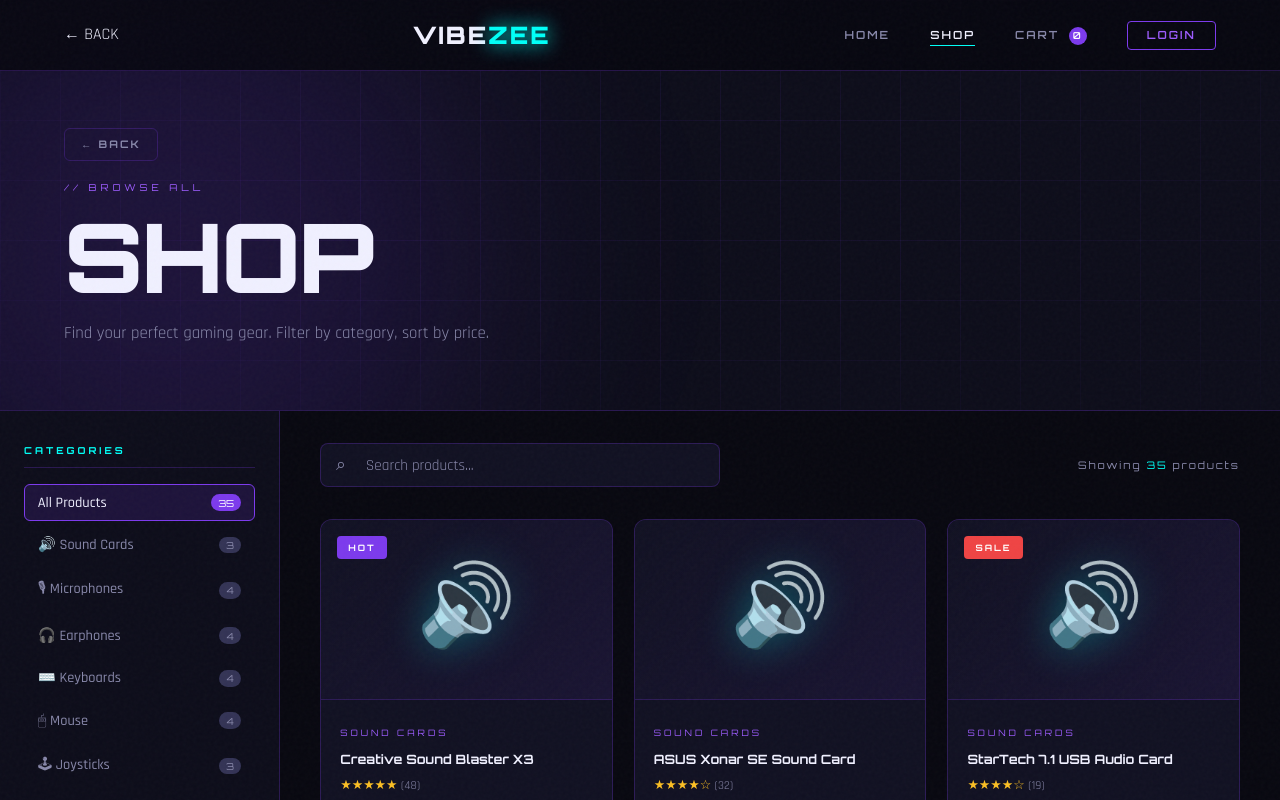
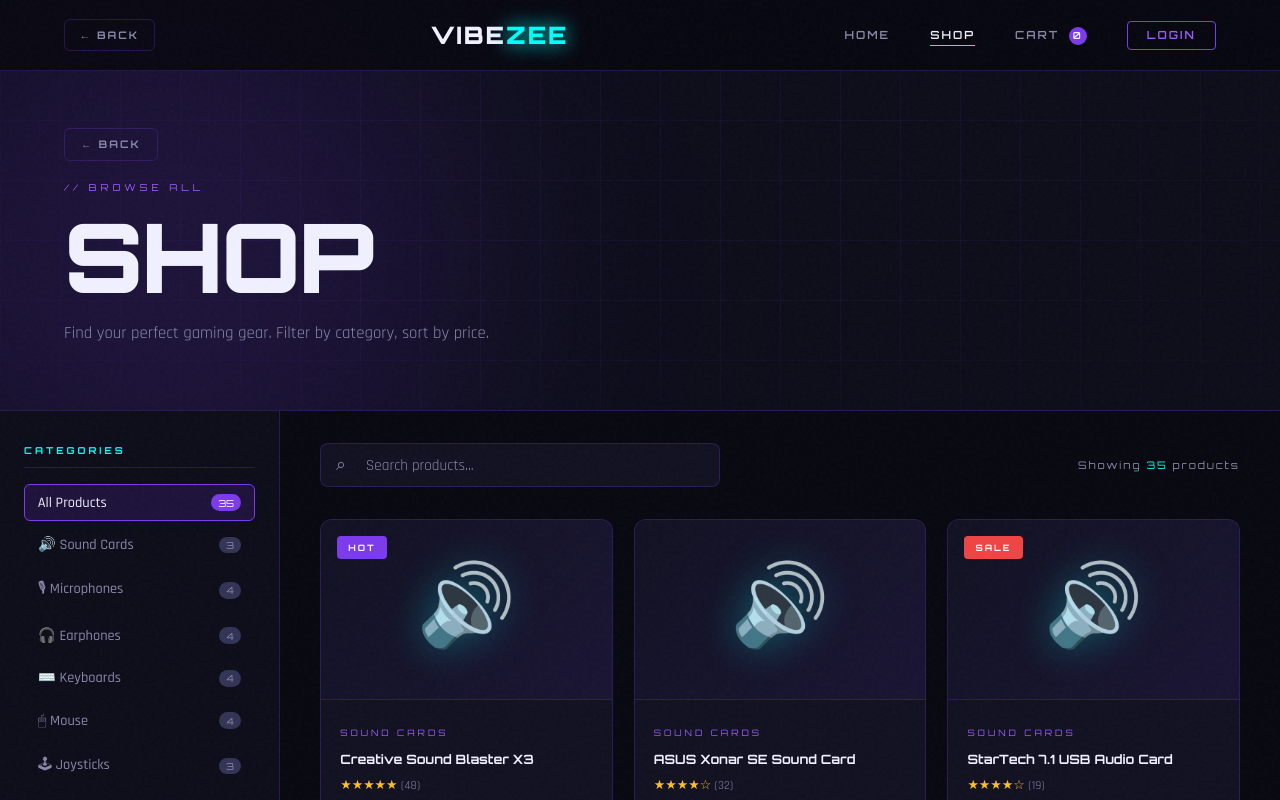
Before and after one commit to boexaw-ship-it/VibeZee, a plain HTML site: page shop.html in a window 1280 px wide. Shown: the top 800 px of the page. Drawn offline with Linux system fonts and the light colour scheme.

Commit message:
Add files via upload

```diff
--- a/css/shop.css
+++ b/css/shop.css
@@ -332,3 +332,22 @@
   border-color: var(--purple);
   background: rgba(124,58,237,0.1);
 }
+
+/* ── NAV BACK BUTTON ── */
+.nav-back-btn {
+  font-family: var(--font-display);
+  font-size: 0.65rem;
+  font-weight: 700;
+  letter-spacing: 2px;
+  color: var(--gray);
+  border: 1px solid var(--border);
+  border-radius: 6px;
+  padding: 0.4rem 0.9rem;
+  transition: var(--transition);
+  white-space: nowrap;
+}
+.nav-back-btn:hover {
+  color: var(--white);
+  border-color: var(--purple);
+  background: rgba(124,58,237,0.1);
+}
```
